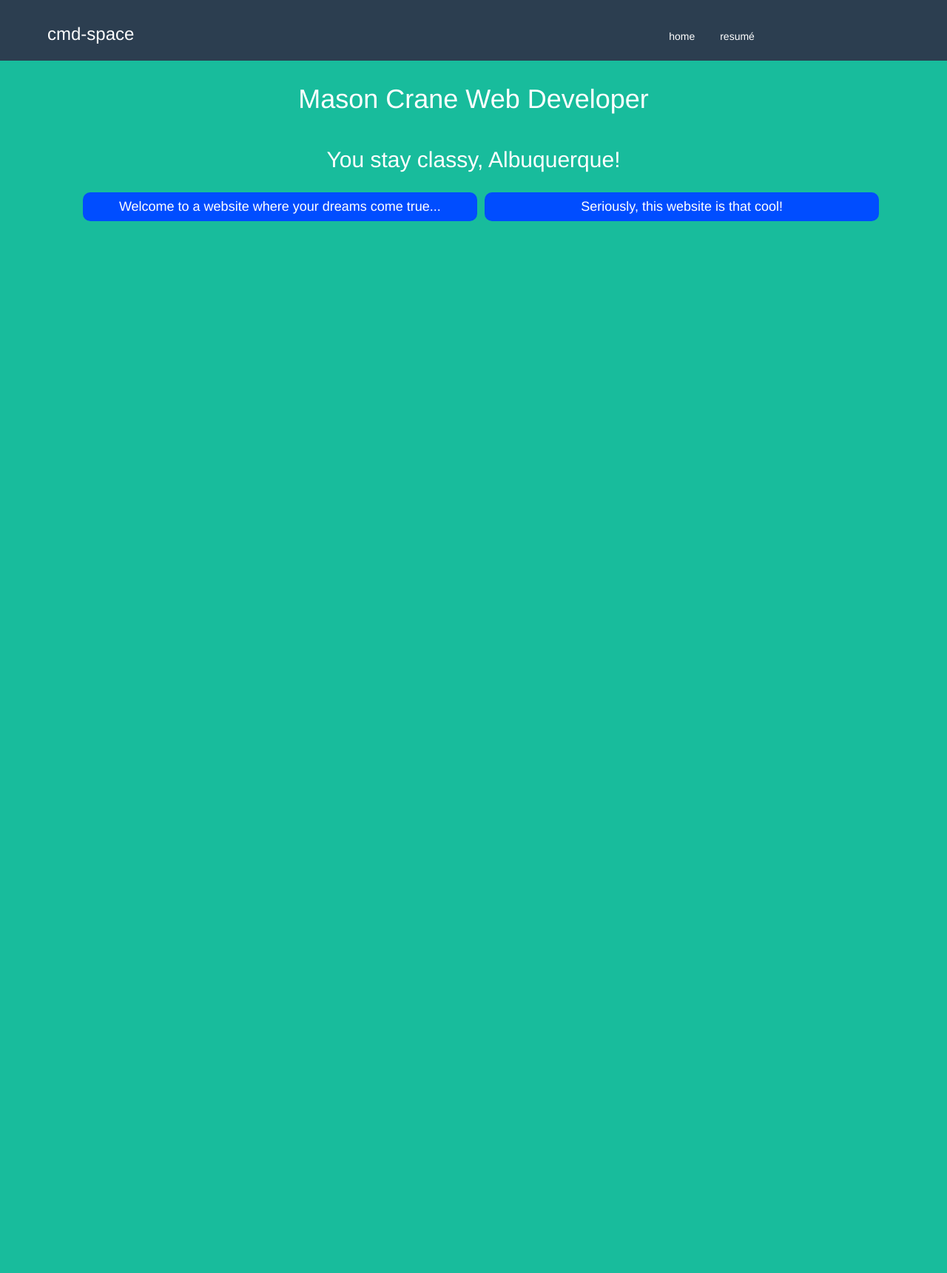
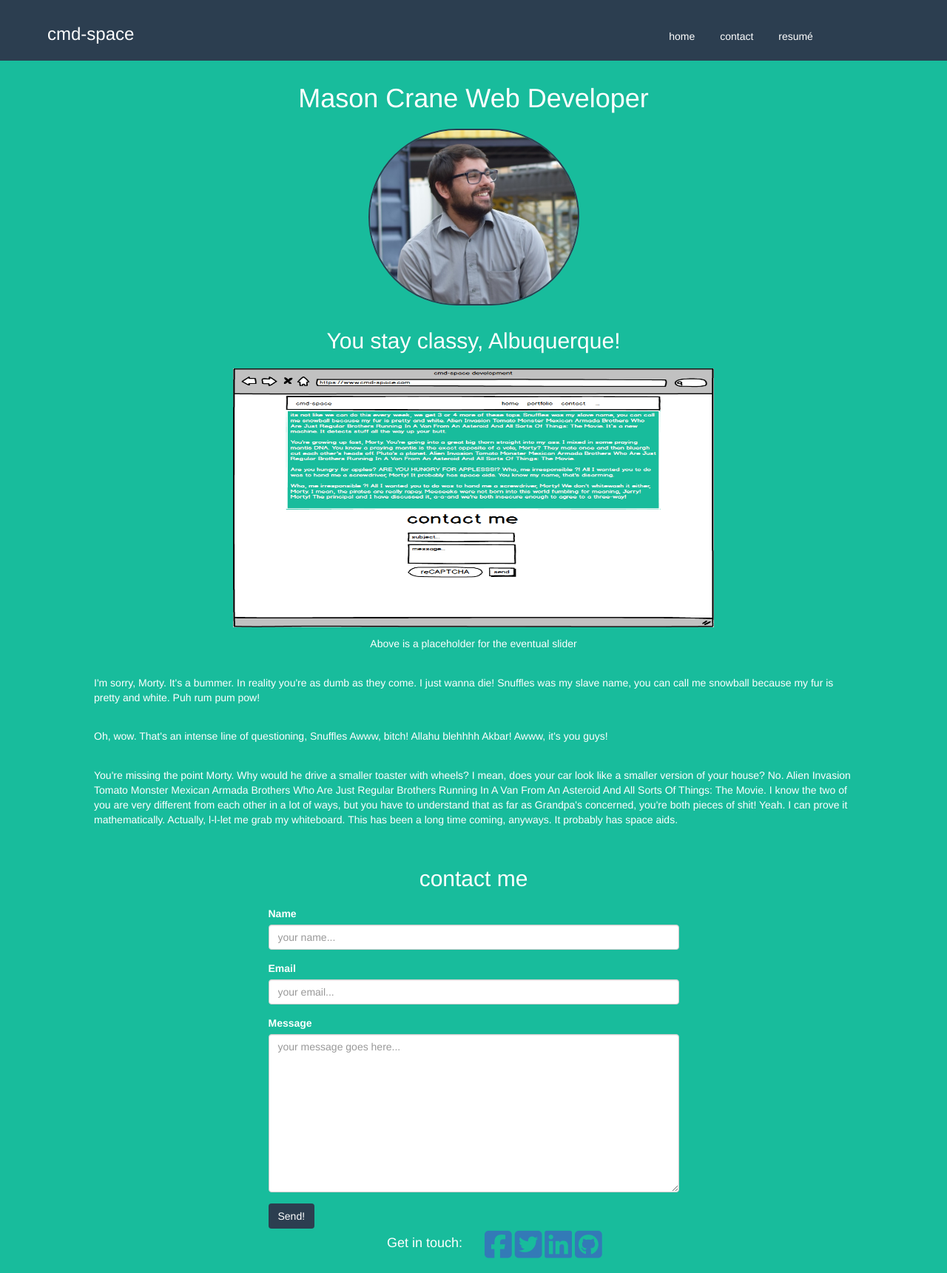
Before and after one commit to cmd-space/cmd-space-com, a PHP site: page / in a window 1280 px wide. Shown: the whole page at 74% size. Before the commit the page ends 299 px from the top, so only its background shows below. Run offline with PHP 8.4, Linux system fonts and the light colour scheme; some libraries are stand-ins or nearby versions.

Commit message:
Added image, CSS changes, added JS and Social Media btns added headshot, changed CSS rules for form button, headshot, etc. Added main.js with smooth scroll script and utilized font awesome icons for social media accounts

```diff
--- a/public_html/css/main.css
+++ b/public_html/css/main.css
@@ -41,12 +41,34 @@ h1, h2, h3, p {
 	padding: 1% 5%;
 }
 
+.color-submit {
+	background-color: #2C3E50;
+	color: #ffffff;
+}
+
+.placeholder-slider {
+	background-color: #000000;
+	height: 35rem;
+	width: 65rem;
+}
+
 .circular {
 	margin: .5rem .5rem;
 	background-color: #004dff;
 	-webkit-border-radius: 1rem;
 	-moz-border-radius: 1rem;
 	border-radius: 1rem;
+}
+
+#bottom-media {
+	height: 6rem;
+}
+
+#mcwd {
+	height: 25%;
+	width: 25%;
+	border: 2px solid #2C3E50;
+	border-radius: 50rem;
 }
 /* below references: https://css-tricks.com/almanac/properties/a/animation/ */
 /*.circular {*/
--- a/public_html/index.php
+++ b/public_html/index.php
@@ -15,9 +15,12 @@
 		<script src="https://oss.maxcdn.com/respond/1.4.2/respond.min.js"></script>
 		<![endif]-->
 
+		<!--	custom css	-->
 		<link rel="stylesheet" href="css/main.css">
-
+		<!--	font awesome cdn	-->
 		<script src="https://use.fontawesome.com/334aa750b2.js"></script>
+		<!--	slick slider cdn for css	-->
+		<link rel="stylesheet" type="text/css" href="//cdn.jsdelivr.net/jquery.slick/1.6.0/slick.css"/>
 	</head>
 	<body>
 		<div class="site-wrapper">
@@ -32,28 +35,110 @@
 							<nav>
 								<ul class="nav masthead-nav">
 									<li class="active"><a href="https://bootcamp-coders.cnm.edu/~mcrane2/cmd-space-com/public_html/">home</a></li>
-									<li><a href="https://bootcamp-coders.cnm.edu/~mcrane2/resume/">resum&eacute;</a></li>
+									<li><a href="#contact-me">contact</a></li>
+									<li><a href="https://bootcamp-coders.cnm.edu/~mcrane2/resume/" target="_blank">resum&eacute;</a></li>
 								</ul>
 							</nav>
 						</div>
 					</div>
+					<div class="container">
 						<header>
+							<div class="row">
 								<div class="col-xs-12">
 									<h1 class="text-center">Mason Crane Web Developer</h1>
+									<img src="documentation/images/Mason-Crane-Web-Developer.jpg" alt="Mason Crane Web Developer" id="mcwd" class="img-responsive center-block">
 									<h2 class="text-center">You stay classy, Albuquerque!</h2>
+								</div>
 							</div>
 						</header>
 						<main>
-						<div class="col-md-1"></div>
-						<div class="col-md-5 circular">
-							<h4 class="text-center">Welcome to a website where your dreams come true...</h4>
+
+							<!--						<div class="slider fade">-->
+							<!--							<div><div class="image"><img src="documentation/images/pwp.png" alt="placeholder"/></div></div>-->
+							<!--							<div><div class="image"><img src="documentation/images/pwp%20mobile.png" alt="placeholder2"/></div></div>-->
+							<!--						</div>-->
+							<div class="row">
+								<div class="col-xs-12">
+									<!--	placeholder for slider	-->
+									<img src="documentation/images/pwp.png" alt="stuffs" class="placeholder-slider center-block">
+									<p class="text-center">Above is a placeholder for the eventual slider</p>
 								</div>
-						<div class="col-md-5 circular">
-							<h4 class="text-center">Seriously, this website is that cool!</h4>
 							</div>
+
+							<div class="row">
+								<div class="col-xs-12">
+									<p>I'm sorry, Morty. It's a bummer. In reality you're as dumb as they come. I just wanna die! Snuffles was my slave name, you can call me snowball because my fur is pretty and white. Puh rum pum pow!</p>
+									<p>Oh, wow. That's an intense line of questioning, Snuffles Awww, bitch! Allahu blehhhh Akbar! Awww, it's you guys!</p>
+									<p>You're missing the point Morty. Why would he drive a smaller toaster with wheels? I mean, does your car look like a smaller version of your house? No. Alien Invasion Tomato Monster Mexican Armada Brothers Who Are Just Regular Brothers Running In A Van From An Asteroid And All Sorts Of Things: The Movie. I know the two of you are very different from each other in a lot of ways, but you have to understand that as far as Grandpa's concerned, you're both pieces of shit! Yeah. I can prove it mathematically. Actually, l-l-let me grab my whiteboard. This has been a long time coming, anyways. It probably has space aids.</p>
+								</div>
+							</div>
+
+							<!--						<div class="col-md-1"></div>-->
+							<!--						<div class="col-md-5 circular">-->
+							<!--							<h4 class="text-center">Welcome to a website where your dreams come true...</h4>-->
+							<!--						</div>-->
+							<!--						<div class="col-md-5 circular">-->
+							<!--							<h4 class="text-center">Seriously, this website is that cool!</h4>-->
+							<!--						</div>-->
+							<div class="row">
+								<div class="col-xs-12" id="contact-me">
+									<h2 class="text-center">contact me</h2>
+								</div>
+							</div>
+
+							<div class="row">
+								<div class="col-md-3"></div>
+								<div class="col-md-6">
+									<form id="contact-form">
+
+										<div class="form-group">
+											<label for="contact-name">Name</label>
+											<input class="form-control" type="text" id="contact-name" name="contact-name" placeholder="your name..." required>
+										</div>
+
+										<div class="form-group">
+											<label for="contact-email">Email</label>
+											<input class="form-control" type="email" id="contact-email" name="contact-email" placeholder="your email..." required>
+										</div>
+
+										<div class="form-group">
+											<label for="contact-textarea">Message</label>
+											<textarea class="form-control" name="contact-textarea" id="contact-textarea" cols="30" rows="10" placeholder="your message goes here..." required></textarea>
+										</div>
+
+										<button class="btn color-submit">Send!</button>
+									</form>
+								</div>
+							</div>
+
+							<div class="row" id="bottom-media">
+
+								<div class="col-xs-6">
+									<h4 class="text-right">Get in touch:</h4>
+								</div>
+
+								<div class="col-xs-5">
+									<a href="https://www.facebook.com/mason.crane" target="_blank"><i class="fa fa-facebook-square fa-3x" aria-hidden="true"></i></a>
+									<a href="https://twitter.com/mecx" target="_blank"><i class="fa fa-twitter-square fa-3x" aria-hidden="true"></i></a>
+									<a href="https://www.linkedin.com/in/masoncr/" target="_blank"><i class="fa fa-linkedin-square fa-3x" aria-hidden="true"></i></a>
+									<a href="https://github.com/cmd-space" target="_blank"><i class="fa fa-github-square fa-3x" aria-hidden="true"></i></a>
+								</div>
+							</div>
+
 						</main>
+					</div>
+
 				</div>
 			</div>
 		</div>
+
+		<!-- jQuery (necessary for Bootstrap's JavaScript plugins) -->
+<!--		<script src="https://ajax.googleapis.com/ajax/libs/jquery/1.12.4/jquery.min.js"></script>-->
+		<script src="https://ajax.googleapis.com/ajax/libs/jquery/3.1.1/jquery.min.js"></script>
+		<!-- Latest compiled and minified JavaScript -->
+		<script src="https://maxcdn.bootstrapcdn.com/bootstrap/3.3.7/js/bootstrap.min.js" integrity="sha384-Tc5IQib027qvyjSMfHjOMaLkfuWVxZxUPnCJA7l2mCWNIpG9mGCD8wGNIcPD7Txa" crossorigin="anonymous"></script>
+		<!--	slick slider cdn for js	-->
+		<script type="text/javascript" src="//cdn.jsdelivr.net/jquery.slick/1.6.0/slick.min.js"></script>
+		<script src="js/main.js"></script>
 	</body>
 </html>
--- /dev/null
+++ b/public_html/js/main.js
@@ -0,0 +1,25 @@
+// $(document).ready(function(e) {
+// 	$('.fade').slick({
+// 		dots: true,
+// 		infinite: true,
+// 		speed: 500,
+// 		fade: true,
+// 		cssEase: 'linear'
+// 	});
+// });
+
+// below script is taken from: https://paulund.co.uk/smooth-scroll-to-internal-links-with-jquery
+$(document).ready(function(){
+	$('a[href^="#"]').on('click',function (e) {
+		e.preventDefault();
+
+		var target = this.hash;
+		var $target = $(target);
+
+		$('html, body').stop().animate({
+			'scrollTop': $target.offset().top
+		}, 900, 'swing', function () {
+			window.location.hash = target;
+		});
+	});
+});
```
Also changed, not shown: public_html/documentation/images/Mason-Crane-Web-Developer.jpg (added). Lines whose indentation alone changed are shown as unchanged.
